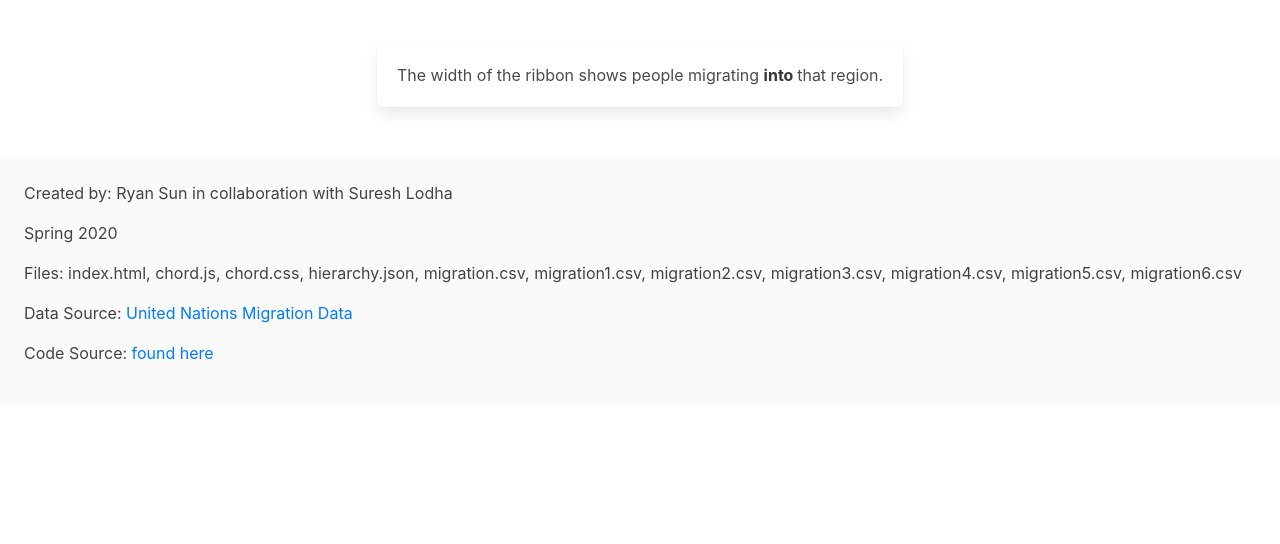
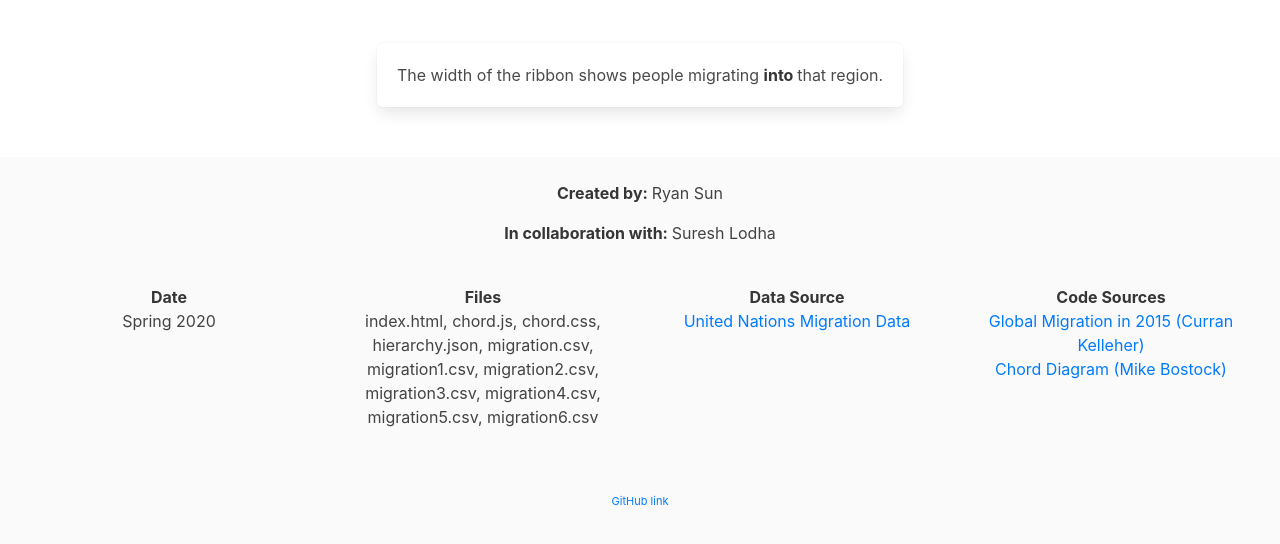
Before and after one commit to ryansun12/world_migration, a plain HTML site: page index.html in a window 1280 px wide. Shown: the part 1097-1641 px from the top of the page. Before the commit the page ends 1502 px from the top, so only its background shows below. Drawn offline with nearby package versions, Linux system fonts and the light colour scheme; no server answers; a script that the page names is missing.

Commit message:
Actually done now

```diff
--- a/chord.css
+++ b/chord.css
@@ -59,3 +59,7 @@ body {
   height: 2rem;
   margin: 0 2rem 0 2rem;
 }
+
+.column{
+  text-align: center;
+}
--- a/index.html
+++ b/index.html
@@ -76,20 +76,59 @@
     </div>
 
     <div class="footer" style="padding: 24px; width:100%;">
-        <p>
-            Created by: Ryan Sun in collaboration with Suresh Lodha
-        </p>
-        <p>
-            Spring 2020
-        </p>
-        <p>
-            Files: index.html, chord.js, chord.css, hierarchy.json, migration.csv, migration1.csv, migration2.csv, migration3.csv, migration4.csv, migration5.csv, migration6.csv
-        </p>
-        <p>
-            Data Source: <a href="https://www.un.org/en/development/desa/population/migration/data/estimates2/index.asp"> United Nations Migration Data </a>
-        </p>
-        <p>
-            Code Source: <a href="https://bl.ocks.org/curran/8c5bb1e0dd8ea98695d28c8a0ccfc533"> found here </a>
+        <div style="text-align: center;">
+            <p>
+                <strong>
+                    Created by:
+                </strong>
+                Ryan Sun
+            </p>
+            <p>
+                <strong>
+                    In collaboration with:
+                </strong>
+                Suresh Lodha
+            </p>
+        </div><br>
+        <div class="columns">
+            <div class="column is-3">
+                <div>
+                    <strong>Date</strong> <br>
+                    Spring 2020
+                </div>
+            </div>
+            <div class="column is-3">
+                <div>
+                    <strong>Files</strong>
+                </div>
+                <p>
+                    index.html, chord.js, chord.css, hierarchy.json, migration.csv, migration1.csv,
+                    migration2.csv,
+                    migration3.csv, migration4.csv, migration5.csv, migration6.csv
+                </p>
+
+            </div>
+            <div class="column is-3">
+
+                <div>
+                    <strong>Data Source</strong>
+                </div>
+                <a href="https://www.un.org/en/development/desa/population/migration/data/estimates2/index.asp"> United
+                    Nations Migration Data </a>
+            </div>
+            <div class="column is-3">
+                <div>
+                    <strong>Code Sources</strong>
+                </div>
+                <a href="https://bl.ocks.org/curran/8c5bb1e0dd8ea98695d28c8a0ccfc533"> Global
+                    Migration in
+                    2015 (Curran Kelleher)</a> <br>
+                <a href="https://observablehq.com/@d3/chord-diagram">Chord Diagram (Mike Bostock)</a>
+
+            </div>
+        </div><br>
+        <p style="text-align: center; font-size: 11px;">
+            <a href="https://ryansun12.github.io/world_migration/"> GitHub link</a>
         </p>
     </div>
 </body>
```
Also changed, not shown: chord.js (+12 -0 lines).
